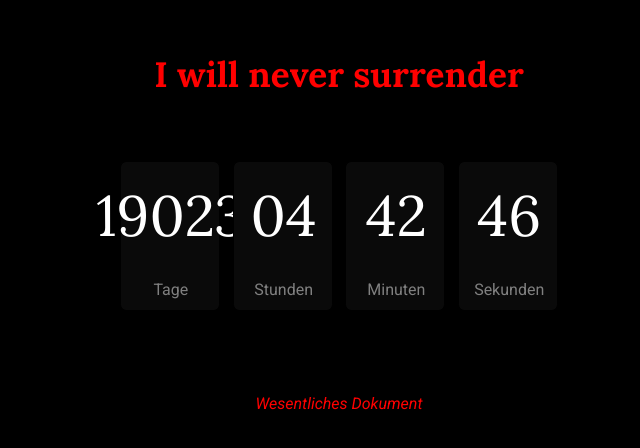
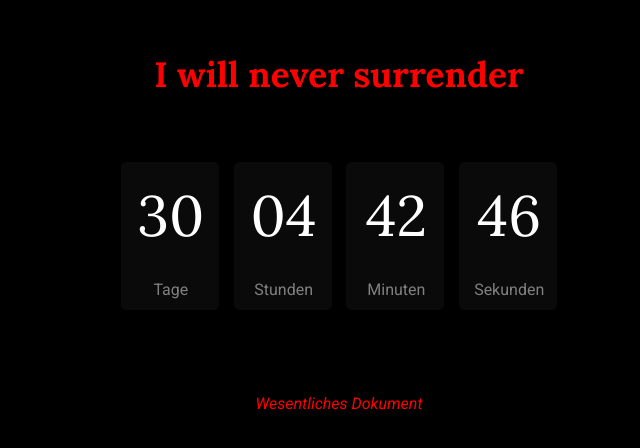
Before and after one commit to akramthedev/die-deutsch-traum, a React (Create React App) app: page / in a window 1280 px wide. Shown: the part 168-616 px from the top of the page, without its empty margins (301-941 px from the left). Built offline with nearby package versions, Linux system fonts and the light colour scheme.

Commit message:
Update Home.jsx

```diff
--- a/src/Home.jsx
+++ b/src/Home.jsx
@@ -5,7 +5,7 @@ import {useNavigate} from 'react-router-dom'
 
 
 const Home = () => {
-  const targetDate = new Date('2076-11-05T16:00:00'); // Target date (YYYY-MM-DD)
+  const targetDate = new Date('2024-11-05T16:00:00'); // Target date (YYYY-MM-DD)
 
   const nav = useNavigate();
 
```
